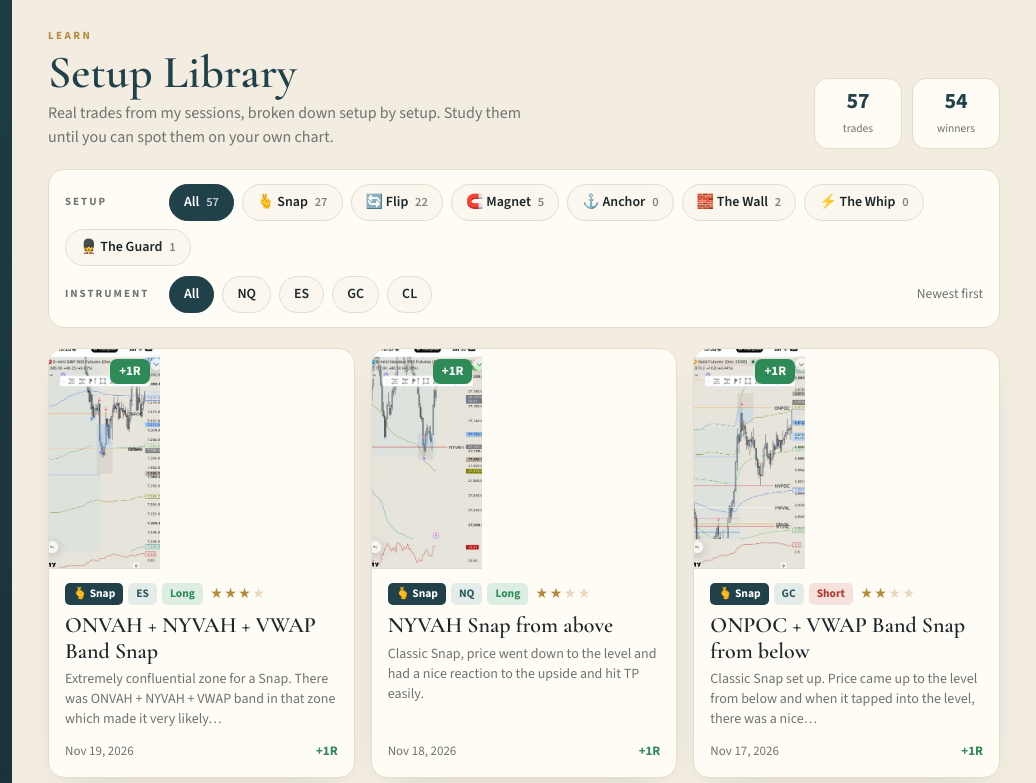
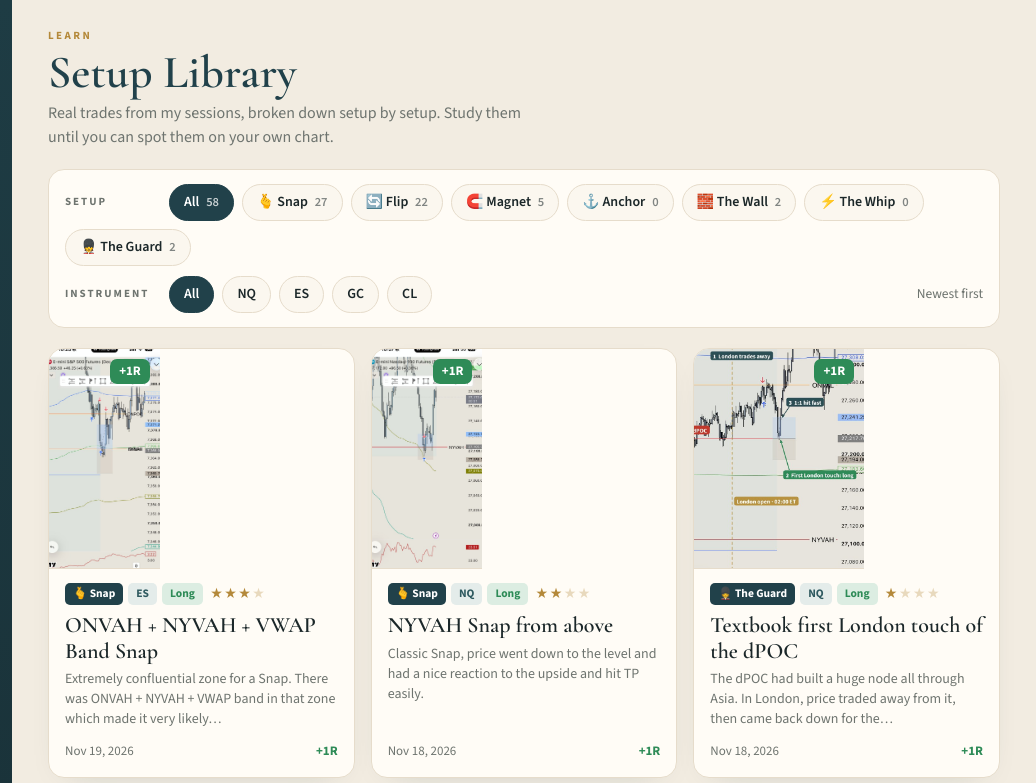
Before and after one commit to maliktradesvp/maliktradesvp.github.io, a plain HTML site: page setup-library.html in a window 1280 px wide. Shown: the top 783 px of the page, 244-1280 px from the left. Drawn offline with Linux system fonts and the light colour scheme.

Commit message:
Add files via upload

```diff
--- a/setup-library.html
+++ b/setup-library.html
@@ -106,7 +106,6 @@ h1{font-family:var(--display);font-weight:600;font-size:46px;line-height:1;margi
 <div class="lib">
   <div class="ph">
     <div><div class="k">LEARN</div><h1>Setup Library</h1><p>Real trades from my sessions, broken down setup by setup. Study them until you can spot them on your own chart.</p></div>
-    <div class="stats"><div class="stat"><b id="nTrades">–</b><span>trades</span></div><div class="stat"><b id="nWins">–</b><span>winners</span></div></div>
   </div>
   <div class="count" id="count" hidden></div>
   <div class="frombar" id="fromBar" hidden></div>
@@ -237,8 +236,6 @@ fetch("/setup-library.json?v=" + Date.now()).then(r => r.ok ? r.json() : []).cat
   TRADES = (Array.isArray(data) ? data : (data.trades || [])).slice().sort((a, b) => String(b.date).localeCompare(String(a.date)));
   applyParams();
   render();
-  const w = TRADES.filter(t => resClass(t.result) === "w").length;
-  document.getElementById("nTrades").textContent = TRADES.length; document.getElementById("nWins").textContent = w;
   const h = decodeURIComponent(location.hash.slice(1)); if(h && TRADES.some(t => t.id === h)) openTrade(h);
 });
 function applyParams(){
--- a/setup-library.json
+++ b/setup-library.json
@@ -1197,5 +1197,29 @@
   "images": [
    "lib-2026-11-19-es-snap-onvah.jpg"
   ]
+ },
+ {
+  "id": "2026-11-18-nq-guard",
+  "date": "2026-11-18",
+  "setup": "guard",
+  "instrument": "NQ",
+  "direction": "Long",
+  "stars": 1,
+  "result": "+1R",
+  "title": "Textbook first London touch of the dPOC",
+  "summary": "The dPOC had built a huge node all through Asia. In London, price traded away from it, then came back down for the first time at 02:37 ET. The dPOC held almost to the tick and hit 1:1 within a couple of minutes.",
+  "confluences": [
+   "dPOC"
+  ],
+  "notes": [
+   "The developing profile started at 18:00 ET. Through the Asia session, NQ rotated in a tight range and built a huge node of volume, with the dPOC sitting right in the middle of it around 27,218. By London, it had over 8 hours of volume behind it.",
+   "After the London open at 02:00 ET, price pushed up and away from the dPOC towards the ONVAL. London hadn't touched the dPOC yet.",
+   "Around 02:37 ET, price dropped back to the dPOC for the first time in London. Price came down to it, so the trade was long: limit at 27,217.75, stop at 27,194, target at 27,241.25. That's 1:1.",
+   "The dPOC held almost to the tick. Price snapped back up, hit the 1:1 within a couple of minutes, then kept going all the way up through the ONVAL. The touch in late Asia doesn't count: The Guard is the first touch in the London session."
+  ],
+  "images": [
+   "lib-2026-11-18-nq-guard.jpg",
+   "lib-2026-11-18-nq-guard-build.jpg"
+  ]
  }
 ]
```
Also changed, not shown: lib-2026-11-18-nq-guard-build.jpg (added), lib-2026-11-18-nq-guard.jpg (added).
